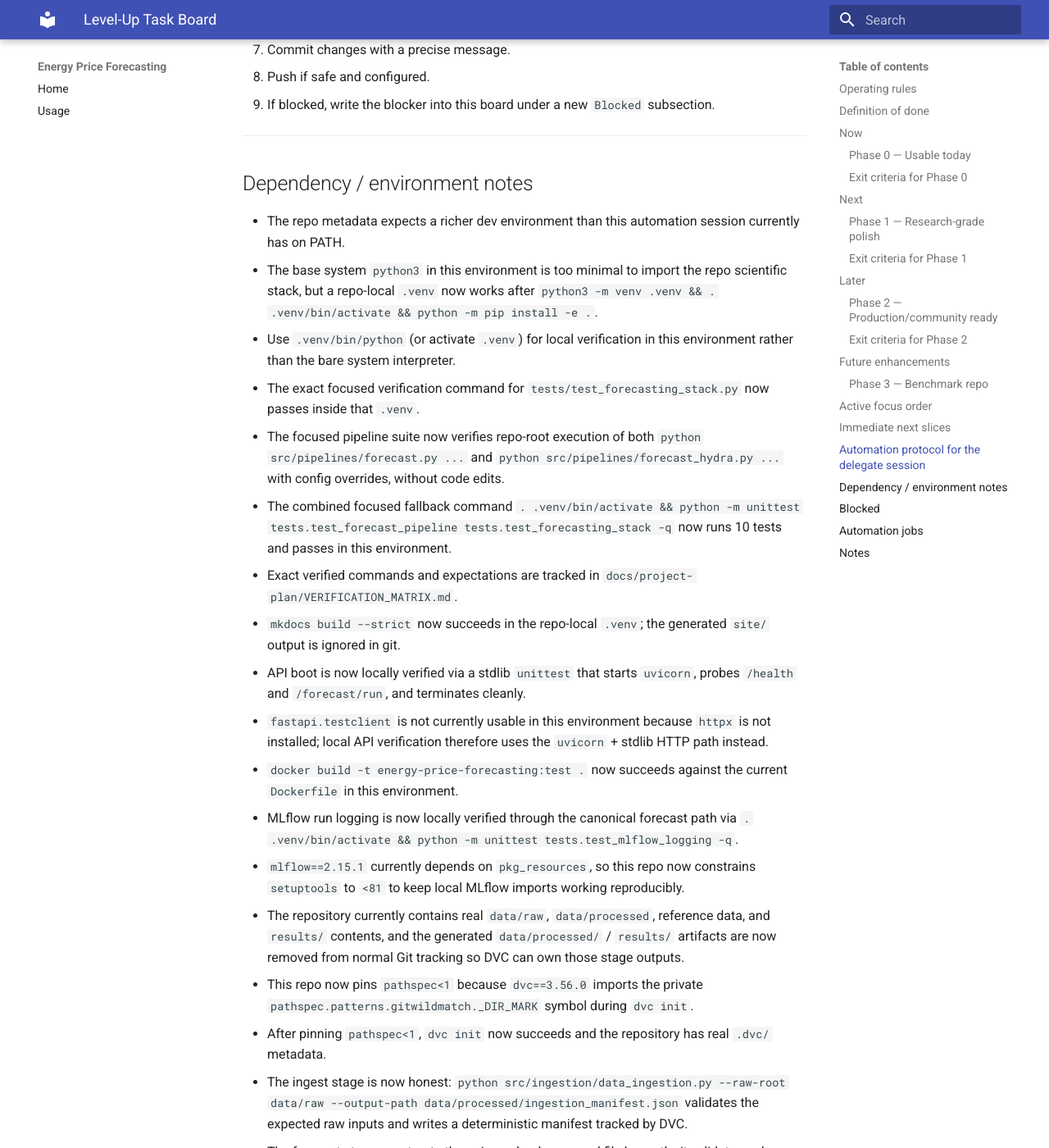
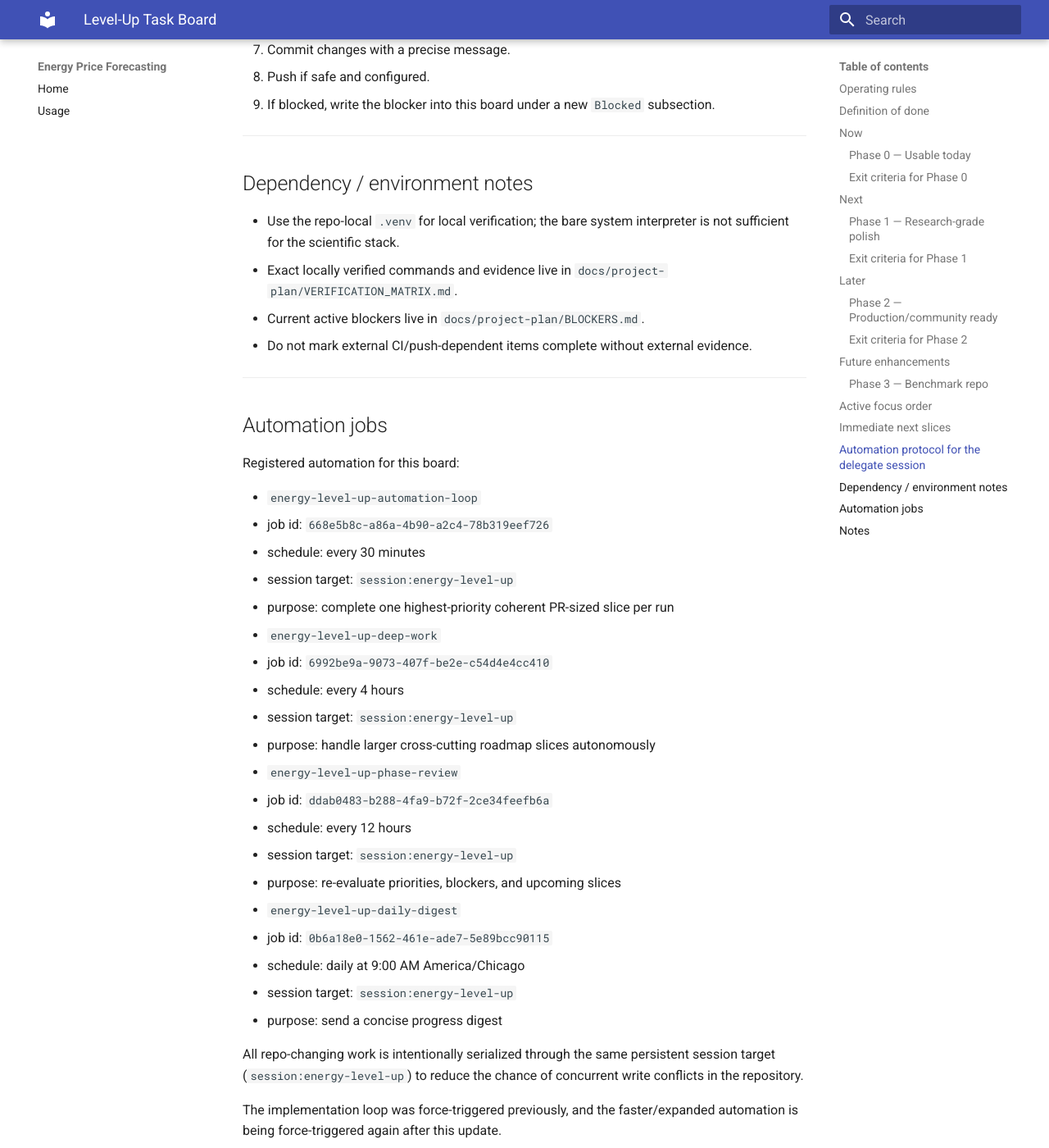
Before and after one commit to Gitty-Gat/Energy-Price-Forecasting, an MkDocs documentation site: the page built from docs/project-plan/LEVEL_UP_TASK_BOARD.md, in a window 1280 px wide and 1400 px high, scrolled down 4618 px. Shown: the whole window at 82% size. Built offline with MkDocs 1.6.1 and Material for MkDocs 9.7.7, drawn with Linux system fonts in a browser that asks for light colours; some of the changed text lies outside the part shown.

Commit message:
docs: consolidate active blockers and tighten verification status

```diff
--- a/docs/project-plan/LEVEL_UP_TASK_BOARD.md
+++ b/docs/project-plan/LEVEL_UP_TASK_BOARD.md
@@ -147,38 +147,10 @@ When the automation session runs, it should:
 
 ## Dependency / environment notes
 
-- The repo metadata expects a richer dev environment than this automation session currently has on PATH.
-- The base system `python3` in this environment is too minimal to import the repo scientific stack, but a repo-local `.venv` now works after `python3 -m venv .venv && . .venv/bin/activate && python -m pip install -e .`.
-- Use `.venv/bin/python` (or activate `.venv`) for local verification in this environment rather than the bare system interpreter.
-- The exact focused verification command for `tests/test_forecasting_stack.py` now passes inside that `.venv`.
-- The focused pipeline suite now verifies repo-root execution of both `python src/pipelines/forecast.py ...` and `python src/pipelines/forecast_hydra.py ...` with config overrides, without code edits.
-- The combined focused fallback command `. .venv/bin/activate && python -m unittest tests.test_forecast_pipeline tests.test_forecasting_stack -q` now runs 10 tests and passes in this environment.
-- Exact verified commands and expectations are tracked in `docs/project-plan/VERIFICATION_MATRIX.md`.
-- `mkdocs build --strict` now succeeds in the repo-local `.venv`; the generated `site/` output is ignored in git.
-- API boot is now locally verified via a stdlib `unittest` that starts `uvicorn`, probes `/health` and `/forecast/run`, and terminates cleanly.
-- `fastapi.testclient` is not currently usable in this environment because `httpx` is not installed; local API verification therefore uses the `uvicorn` + stdlib HTTP path instead.
-- `docker build -t energy-price-forecasting:test .` now succeeds against the current `Dockerfile` in this environment.
-- MLflow run logging is now locally verified through the canonical forecast path via `. .venv/bin/activate && python -m unittest tests.test_mlflow_logging -q`.
-- `mlflow==2.15.1` currently depends on `pkg_resources`, so this repo now constrains `setuptools` to `<81` to keep local MLflow imports working reproducibly.
-- The repository currently contains real `data/raw`, `data/processed`, reference data, and `results/` contents, and the generated `data/processed/` / `results/` artifacts are now removed from normal Git tracking so DVC can own those stage outputs.
-- This repo now pins `pathspec<1` because `dvc==3.56.0` imports the private `pathspec.patterns.gitwildmatch._DIR_MARK` symbol during `dvc init`.
-- After pinning `pathspec<1`, `dvc init` now succeeds and the repository has real `.dvc/` metadata.
-- The ingest stage is now honest: `python src/ingestion/data_ingestion.py --raw-root data/raw --output-path data/processed/ingestion_manifest.json` validates the expected raw inputs and writes a deterministic manifest tracked by DVC.
-- The forecast stage now treats the union-calendar merged file honestly: it validates only historical priced rows, preserves future exogenous rows separately, and uses those future exogenous values when building forecast horizons.
-- The diagnostics stage is now driven by `src/diagnostics/canonical_diagnostics.py`, which consumes the canonical `forecast_returns_h*.csv` outputs and writes summary/plot artifacts into `results/diagnostics`.
-- The backtest stage now runs from the modern repo layout using canonical prompt-month loaders, repo-local defaults, and generated outputs under `results/backtests/`.
-- Full `. .venv/bin/activate && dvc repro` now succeeds end-to-end in this environment.
-- A fresh local CI-equivalent run (`python3 -m venv <tmp>/ci-venv && . <tmp>/ci-venv/bin/activate && pip install -r requirements.txt && pytest -q && test -f README.md`) now passes after adding `pytest` to `requirements.txt`.
-- `docs/project-plan/DATA_POLICY.md` now documents the current ownership split: Git owns `data/raw/` and `data/reference/`, while generated `data/processed/` and `results/` outputs stay out of normal Git tracking.
-- `data/processed/ingestion_manifest.json` is intentionally ignored by git as a generated DVC output.
-- `pytest` is still not available on the bare system interpreter, so CI remains the authoritative `pytest` runner while constrained local automation can use the `unittest` fallback.
-- GitHub SSH push credentials are not configured in this environment, so local commits may accumulate without a successful push.
-
-## Blocked
-
-- 2026-04-08 10:59 America/Chicago: Re-checked the top remaining Phase 2 item (real GitHub Actions evidence). The repo remote is configured (`origin https://github.com/Gitty-Gat/Energy-Price-Forecasting.git`), but this environment still cannot inspect workflow runs because `gh` is unavailable/unauthenticated (`gh-unavailable-or-auth-failed`) and push remains unavailable. No higher-priority unblocked Phase 2 slice exists until actual workflow evidence can be observed externally or push/auth is restored.
-- 2026-04-08 09:28 America/Chicago: A fresh local CI-equivalent run now passes in a temporary virtualenv after adding `pytest` to `requirements.txt`, but actual GitHub Actions evidence still cannot be inspected from this environment because `gh` is unavailable/unauthenticated and `git push` is not currently safe/available here. Keep `CI is green` unchecked until a real workflow run can be observed.
-- 2026-04-02: `git push` from this environment is not currently safe/available because the configured GitHub SSH credentials are missing (`Permission denied (publickey)`). Local commits can still be created, but remote sync cannot be assumed until SSH auth is configured.
+- Use the repo-local `.venv` for local verification; the bare system interpreter is not sufficient for the scientific stack.
+- Exact locally verified commands and evidence live in `docs/project-plan/VERIFICATION_MATRIX.md`.
+- Current active blockers live in `docs/project-plan/BLOCKERS.md`.
+- Do not mark external CI/push-dependent items complete without external evidence.
 
 ---
 
```
Also changed, not shown: docs/project-plan/BLOCKERS.md (added, +42 -0 lines), docs/project-plan/VERIFICATION_MATRIX.md (+5 -4 lines).
